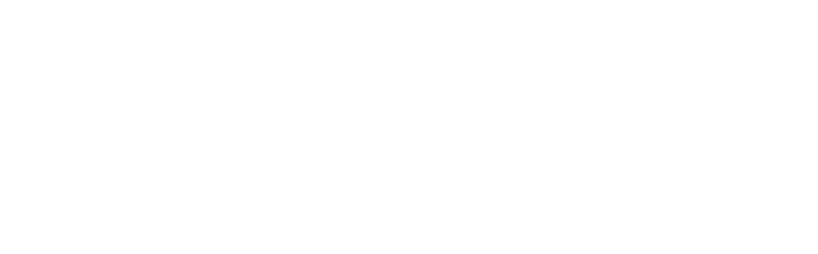
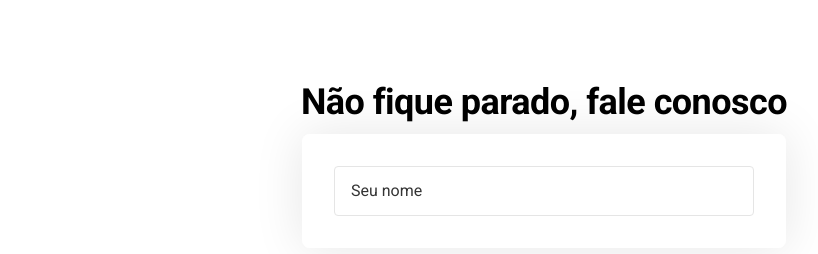
Before and after one commit to Renandp03/SP-labs_project, a React (Vite) app: page / in a window 1280 px wide. Shown: the part 2557-2811 px from the top of the page, without its empty margins (96-914 px from the left). Before the commit the page ends 2547 px from the top, so only its background shows below. Built offline with nearby package versions, Linux system fonts and the light colour scheme; a web font is replaced by a local one.

Commit message:
update: contact form style

```diff
--- a/src/App.jsx
+++ b/src/App.jsx
@@ -1,6 +1,7 @@
 import Cases from './components/Cases'
 import Hero_Section from './components/Hero-Section'
 import Video from './components/Video'
+import Contact from './components/Contact'
 import './styles/components/App.sass'
 
 function App() {
@@ -9,6 +10,7 @@
     <Hero_Section/>
     <Cases/>
     <Video/>
+    <Contact/>
     </>
   )
 }
--- a/src/components/Contact.jsx
+++ b/src/components/Contact.jsx
@@ -1,7 +1,14 @@
+import '../styles/components/Contact.sass'
+
 function Contact(){
     return(
         <div className="Contact">
-
+            <h1 className="Contact__Tittle">Não fique parado, fale conosco</h1>
+            <div className='Contact__Form'>
+                <input className='Contact__Input' placeholder='Seu nome'/>
+            </div>
         </div>
     )
 }
+
+export default Contact
--- a/src/components/Hero-Section.jsx
+++ b/src/components/Hero-Section.jsx
@@ -3,7 +3,7 @@
 
 function Hero_Section(){
     return(
-        <div className='Hero_Section Page'>
+        <div className='Hero_Section'>
             <div className='Hero_Background'/>
             <div className='Hero_Dark_Background'/>
             <Header/>
--- a/src/styles/components/Contact.sass
+++ b/src/styles/components/Contact.sass
@@ -1,6 +1,49 @@
 @use '../variables'
 
 .Contact
+    display: flex
+    flex-direction: column
+    align-items: center
     padding: 80px 10%
     min-padding: 80px 30px
     max-padding: 80px 100px
+
+.Contact__Tittle
+    color: variables.$second-tittle-color
+    font-size: variables.$second-tittle-size
+    font-weight: variables.$second-tittle-weight
+    line-height: variables.$second-line-height
+    letter-spacing: variables.$second-letter-spacing
+
+.Contact__Form
+    width: 45%
+    min-width: 330px
+    max-width: 420px
+    height: auto
+
+    display: grid
+    grid-template-columns: 1fr
+
+    gap: 16px
+    padding: 32px
+
+
+    background: variables.$color-contact-form-bg
+    box-shadow: variables.$box-shadow
+    border-radius: 8px
+
+.Contact__Input
+    padding: 12px 16px
+    box-sizing: border-box
+
+    font-size: 16px
+    line-height: 150%
+
+    border-radius: 4px
+    border: 1px solid #e5e5e5
+    color: variables.$color-contact-input
+    background: variables.$color-contact-input-bg
+
+    &::placeholder
+        opacity: 100%
+        color: variables.$color-contact-input
--- a/src/styles/variables.sass
+++ b/src/styles/variables.sass
@@ -1,17 +1,36 @@
 $font-logo: "Montserrat"
-$font-italic: "Bodoni Moda"
 $font-text: "Roboto"
-$color-dark-tittle: #000
+
+
+$color-dark: #000
 $color-dark-gray: #343434
 $color-gray: #f8f8f8
+$color-bright: white
+$primary-tittle-size: 64px
+$primary-tittle-color: $color-bright
+$primary-font-weight: 700
+$primary-line-height: 72px
+$primary-letter-spacing: -0.96px
+
+$second-tittle-color: $color-dark
+$second-tittle-size: 36px
+$second-tittle-weight: 700
+$second-line-height: 64px
+$second-letter-spacing: -0.54px
+
 $color-text-button: $color-dark-gray
 $color-normal-button-bg: #5DFED6
 $color-hover-button-bg: #45E6BF
 $color-hero-text: white
-$color-cases-tittle: $color-dark-tittle
+$color-cases-tittle: $color-dark
 $color-cases-text:#333
 $color-case-border-button: #c4c4c4
 $color-case-border-hover-button: $color-dark-gray
 $color-video-text:#323232
-$color-video-tittle: $color-dark-tittle
+$color-video-tittle: $color-dark
 $color-video-section-bg: $color-gray
+$color-contact-input: $color-dark-gray
+$color-contact-form-bg: rgba(255, 255, 255, 0.80)
+$color-contact-input-bg: rgba(255, 255, 255, 0.25)
+
+$box-shadow: 0px 0px 50px 0px rgba(0, 0, 0, 0.10)
```
